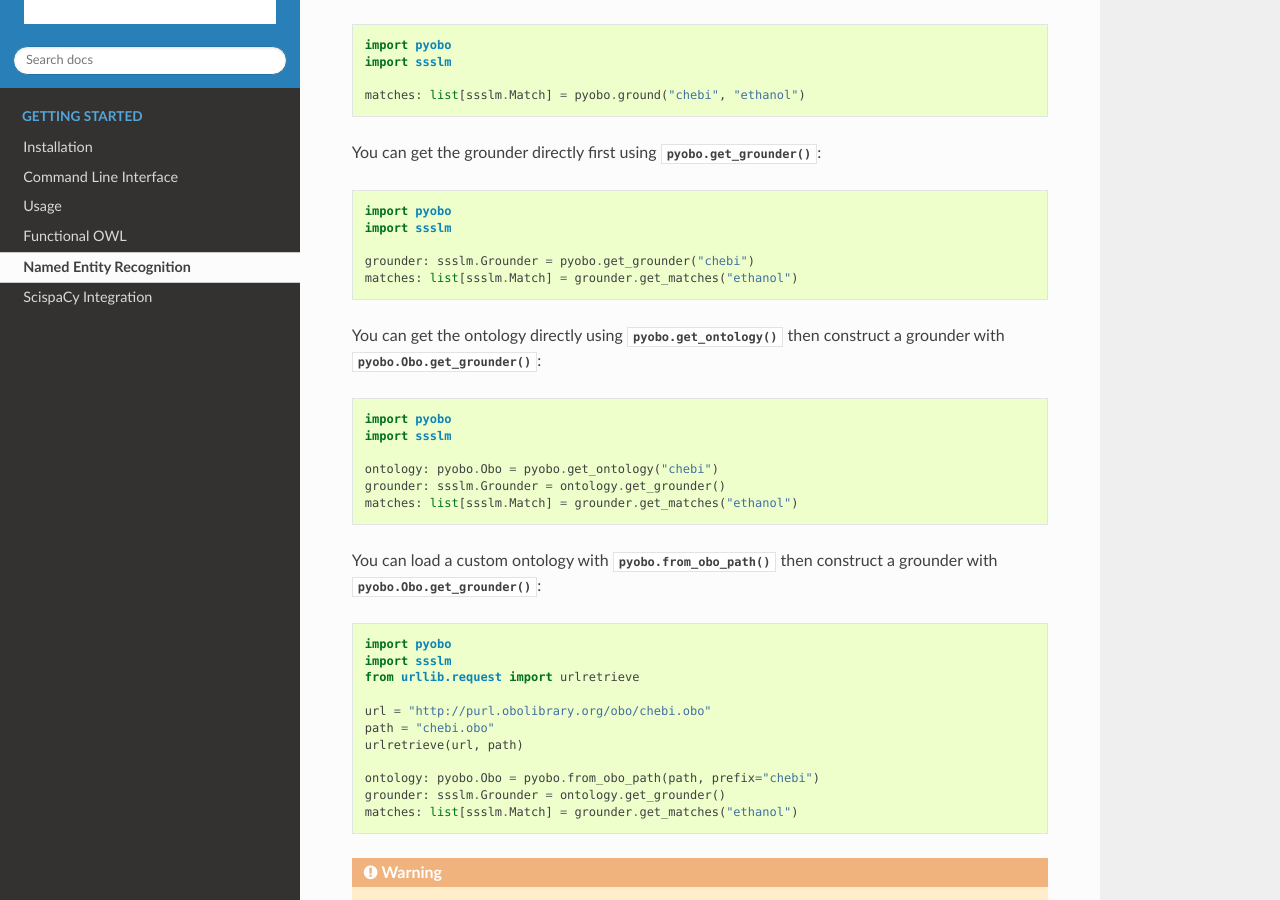
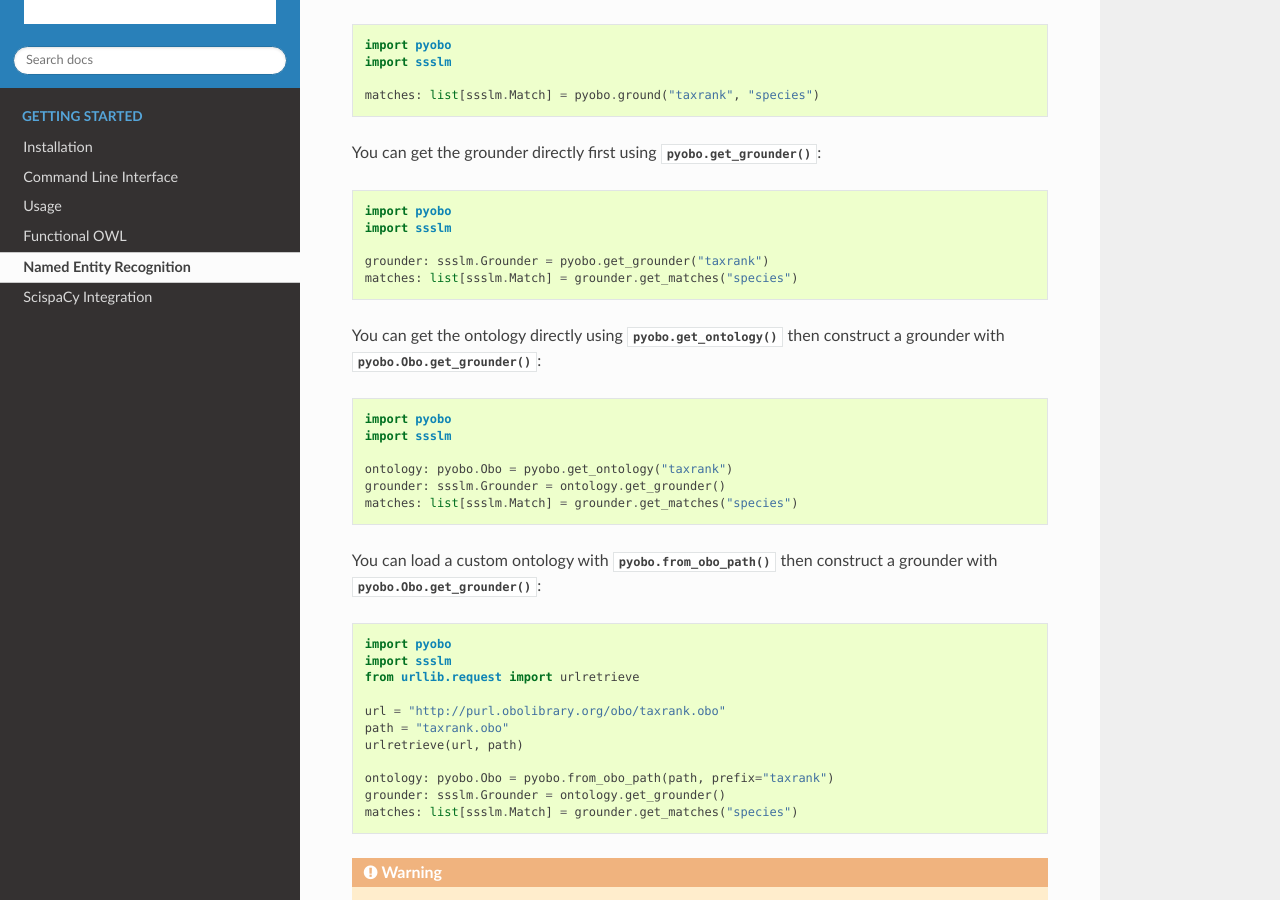
Before and after one commit to biopragmatics/pyobo, a Sphinx documentation site: the page built from docs/source/ner.rst, in a window 1280 px wide and 1400 px high. Shown: the part 282-1182 px from the top of the window. Built offline with Sphinx 7.4.7 and the Read the Docs theme 3.1.0, drawn with Linux system fonts in a browser that asks for light colours.

Commit message:
Use smaller ontology as example

```diff
--- a/docs/source/ner.rst
+++ b/docs/source/ner.rst
@@ -13,7 +13,7 @@ You can use :func:`pyobo.ground` as an integrated workflow:
     import pyobo
     import ssslm
 
-    matches: list[ssslm.Match] = pyobo.ground("chebi", "ethanol")
+    matches: list[ssslm.Match] = pyobo.ground("taxrank", "species")
 
 You can get the grounder directly first using :func:`pyobo.get_grounder`:
 
@@ -22,8 +22,8 @@ You can get the grounder directly first using :func:`pyobo.get_grounder`:
     import pyobo
     import ssslm
 
-    grounder: ssslm.Grounder = pyobo.get_grounder("chebi")
-    matches: list[ssslm.Match] = grounder.get_matches("ethanol")
+    grounder: ssslm.Grounder = pyobo.get_grounder("taxrank")
+    matches: list[ssslm.Match] = grounder.get_matches("species")
 
 You can get the ontology directly using :func:`pyobo.get_ontology` then construct a
 grounder with :meth:`pyobo.Obo.get_grounder`:
@@ -33,9 +33,9 @@ grounder with :meth:`pyobo.Obo.get_grounder`:
     import pyobo
     import ssslm
 
-    ontology: pyobo.Obo = pyobo.get_ontology("chebi")
+    ontology: pyobo.Obo = pyobo.get_ontology("taxrank")
     grounder: ssslm.Grounder = ontology.get_grounder()
-    matches: list[ssslm.Match] = grounder.get_matches("ethanol")
+    matches: list[ssslm.Match] = grounder.get_matches("species")
 
 You can load a custom ontology with :func:`pyobo.from_obo_path` then construct a
 grounder with :meth:`pyobo.Obo.get_grounder`:
@@ -46,13 +46,13 @@ grounder with :meth:`pyobo.Obo.get_grounder`:
     import ssslm
     from urllib.request import urlretrieve
 
-    url = "http://purl.obolibrary.org/obo/chebi.obo"
-    path = "chebi.obo"
+    url = "http://purl.obolibrary.org/obo/taxrank.obo"
+    path = "taxrank.obo"
     urlretrieve(url, path)
 
-    ontology: pyobo.Obo = pyobo.from_obo_path(path, prefix="chebi")
+    ontology: pyobo.Obo = pyobo.from_obo_path(path, prefix="taxrank")
     grounder: ssslm.Grounder = ontology.get_grounder()
-    matches: list[ssslm.Match] = grounder.get_matches("ethanol")
+    matches: list[ssslm.Match] = grounder.get_matches("species")
 
 .. warning::
 
```
